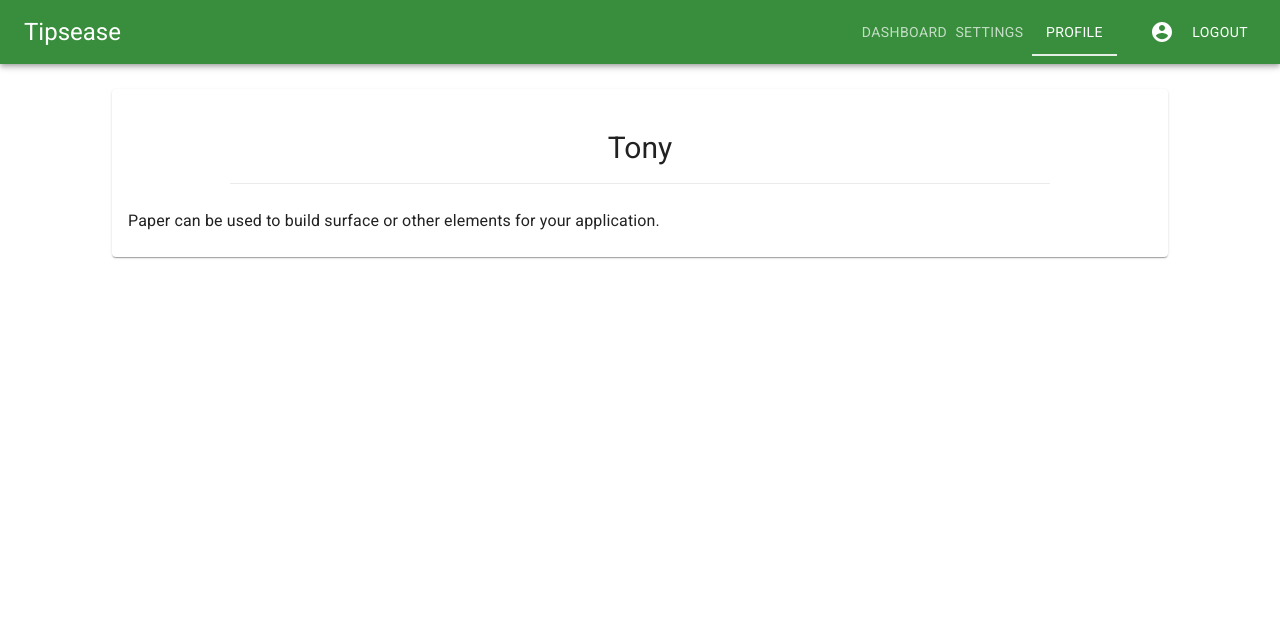
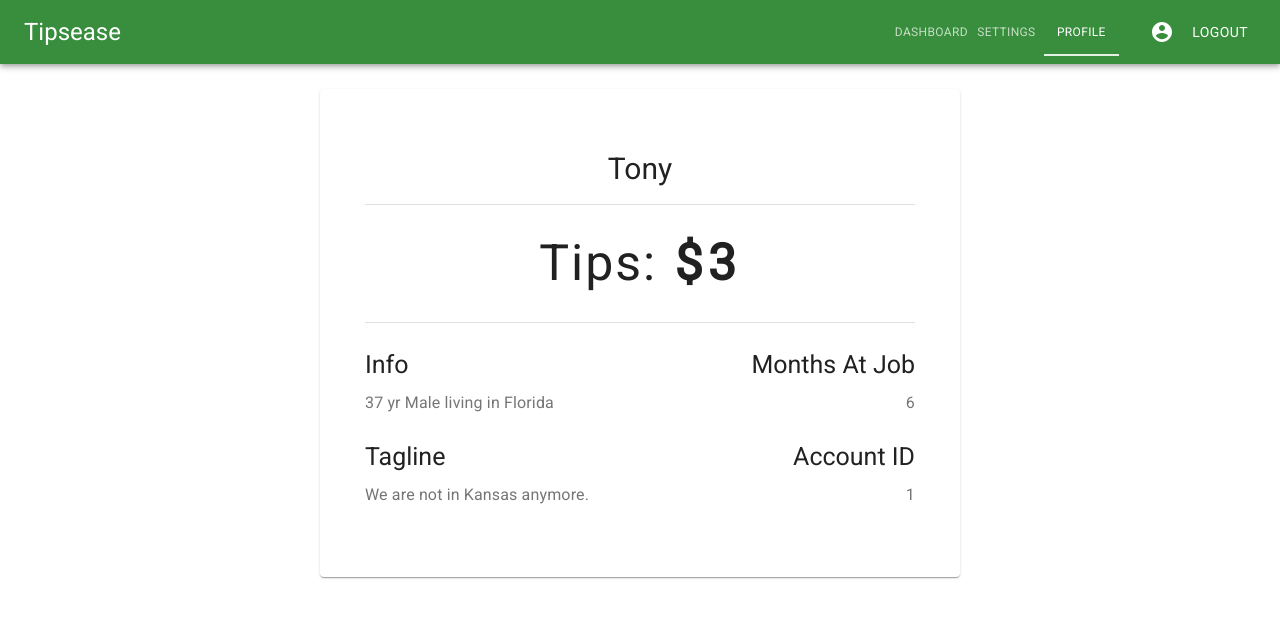
Before and after one commit to TeamTipsease/Front-End, a React (Create React App) app: page /profile in a window 1280 px wide. Shown: the top 618 px of the page. Built offline with nearby package versions, Linux system fonts and the light colour scheme; sample sign-in values are in the browser's storage.

Commit message:
Finished profile page/view

```diff
--- a/src/components/NavBar/NavBar.jsx
+++ b/src/components/NavBar/NavBar.jsx
@@ -24,7 +24,8 @@
   },
   tabLink: {
     width: "20%",
-    minWidth: "85px"
+    minWidth: "75px",
+    fontSize: 12
   },
   tabIndicator: {
     backgroundColor: "#ffffffdd"
--- a/src/components/Profile/Profile.jsx
+++ b/src/components/Profile/Profile.jsx
@@ -7,13 +7,28 @@
 
 const useStyles = makeStyles(theme => ({
   root: {
-    padding: theme.spacing(3, 2),
+    padding: 45,
     margin: "25px auto",
-    width: "80%"
+    width: "80%",
+    maxWidth: 550
   },
   divider: {
-    width: "80%",
+    width: "100%",
     margin: "0 auto",
+    marginBottom: 25
+  },
+
+  tipsTitle: {
+    fontSize: 50,
+    textAlign: "center",
+    fontWeight: "500",
+    letterSpacing: 2
+  },
+  tips: {
+    fontSize: 50,
+    textAlign: "center",
+    fontWeight: "bold",
+    letterSpacing: "5px",
     marginBottom: 25
   },
   name: {
@@ -21,11 +36,32 @@
     marginBottom: 15,
     fontSize: 30,
     textAlign: "center"
+  },
+  info: {
+    fontSize: 16
+  },
+  header: {
+    fontSize: 25,
+    marginBottom: 10
+  },
+  sectionRow: {
+    display: "flex",
+    justifyContent: "space-between",
+    width: "100%",
+    marginBottom: 25
+  },
+  leftSection: {
+    textAlign: "left",
+    width: "48%"
+  },
+  rightSection: {
+    textAlign: "right",
+    width: "48%"
   }
 }));
 
 const Profile = () => {
-  const { info, month_at_job, name, tagline, tip } = useSelector(
+  const { info, month_at_job, name, tagline, tip, user_id } = useSelector(
     state => state.userReducer.user
   );
   const classes = useStyles();
@@ -34,11 +70,66 @@
       <Typography className={classes.name} variant="h5" component="h3">
         {name}
       </Typography>
-      <Divider light className={classes.divider} />
-      <Typography component="p">
-        Paper can be used to build surface or other elements for your
-        application.
+      <Divider className={classes.divider} />
+      <Typography className={classes.tips} variant="h5" component="h3">
+        <span className={classes.tipsTitle}>Tips:</span> ${tip}
       </Typography>
+      <Divider className={classes.divider} />
+      <div className={classes.sectionRow}>
+        <div className={classes.leftSection}>
+          <Typography className={classes.header} variant="h5" component="h3">
+            Info
+          </Typography>
+          <Typography
+            className={classes.info}
+            color="textSecondary"
+            component="p"
+          >
+            {info}
+          </Typography>
+        </div>
+
+        <div className={classes.rightSection}>
+          <Typography className={classes.header} variant="h5" component="h3">
+            Months At Job
+          </Typography>
+          <Typography
+            className={classes.info}
+            color="textSecondary"
+            component="p"
+          >
+            {month_at_job}
+          </Typography>
+        </div>
+      </div>
+
+      <div className={classes.sectionRow}>
+        <div className={classes.leftSection}>
+          <Typography className={classes.header} variant="h5" component="h3">
+            Tagline
+          </Typography>
+          <Typography
+            className={classes.info}
+            color="textSecondary"
+            component="p"
+          >
+            {tagline}
+          </Typography>
+        </div>
+
+        <div className={classes.rightSection}>
+          <Typography className={classes.header} variant="h5" component="h3">
+            Account ID
+          </Typography>
+          <Typography
+            className={classes.info}
+            color="textSecondary"
+            component="p"
+          >
+            {user_id}
+          </Typography>
+        </div>
+      </div>
     </Paper>
   );
 };
```
